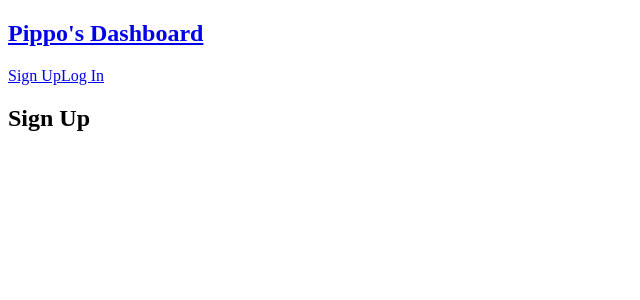
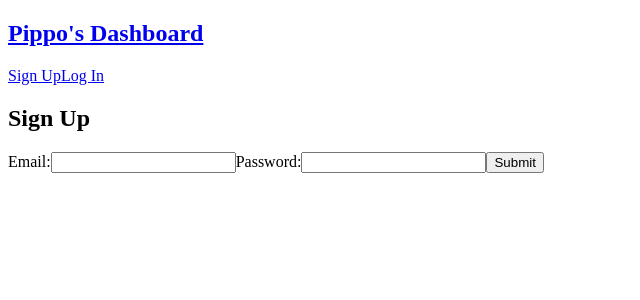
Before and after one commit to Pippsk/Next-js-course, a Next.js app: page /signup in a window 1280 px wide. Shown: the top 300 px of the page, without its empty margins (0-640 px from the left). Built offline with nearby package versions, Linux system fonts and the light colour scheme.

Commit message:
auth with supabase

```diff
--- /dev/null
+++ b/app/(auth)/AuthForm.jsx
@@ -0,0 +1,33 @@
+"use client";
+
+import React, { useState } from "react";
+
+const AuthForm = ({ handleSubmit }) => {
+  const [email, setEmail] = useState("");
+  const [password, setPassword] = useState("");
+  return (
+    <form onSubmit={(e) => handleSubmit(e, email, password)}>
+      <label htmlFor="email">
+        <span>Email:</span>
+        <input
+          type="email"
+          onChange={(e) => setEmail(e.target.value)}
+          value={email}
+        />
+      </label>
+
+      <label htmlFor="password">
+        <span>Password:</span>
+        <input
+          type="password"
+          onChange={(e) => setPassword(e.target.value)}
+          value={password}
+        />
+      </label>
+
+      <button className="btn-primary">Submit</button>
+    </form>
+  );
+};
+
+export default AuthForm;
--- a/app/(auth)/signup/page.jsx
+++ b/app/(auth)/signup/page.jsx
@@ -1,9 +1,39 @@
-import React from "react";
+"use client";
+
+import { createClientComponentClient } from "@supabase/auth-helpers-nextjs";
+
+import React, { useState } from "react";
+import AuthForm from "../AuthForm";
+import { useRouter } from "next/navigation";
 
 const SignUp = () => {
+  const router = useRouter();
+  const [error, setError] = useState("");
+
+  const handleSubmit = async (e, email, password) => {
+    e.preventDefault();
+    const supabase = createClientComponentClient();
+    const { error } = await supabase.auth.signUp({
+      email,
+      password,
+      options: {
+        emailRedirectTo: `${location.origin}/api/auth/callback`,
+      },
+    });
+
+    if (error) {
+      setError(error.message);
+    }
+
+    if (!error) {
+      router.push("/verify");
+    }
+  };
   return (
     <main className="text-center">
       <h2>Sign Up</h2>
+      <AuthForm handleSubmit={handleSubmit} />
+      {error && <div className="error">{error}</div>}
     </main>
   );
 };
--- a/package.json
+++ b/package.json
@@ -4,12 +4,14 @@
   "private": true,
   "scripts": {
     "dev": "next dev",
-    "dev:server":"json-server --watch --port 4000 ./_data/db.json",
+    "dev:server": "json-server --watch --port 4000 ./_data/db.json",
     "build": "next build",
     "start": "next start",
     "lint": "next lint"
   },
   "dependencies": {
+    "@supabase/auth-helpers-nextjs": "^0.8.7",
+    "@supabase/supabase-js": "^2.39.2",
     "autoprefixer": "10.4.16",
     "eslint": "8.56.0",
     "eslint-config-next": "14.0.4",
```
Also changed, not shown: app/(auth)/login/page.jsx (+8 -0 lines), app/(auth)/veriify/page.jsx (added, +12 -0 lines), app/api/auth/callback/route.js (added, +15 -0 lines), 1 other file (tests, documents, lock files or other folders).
